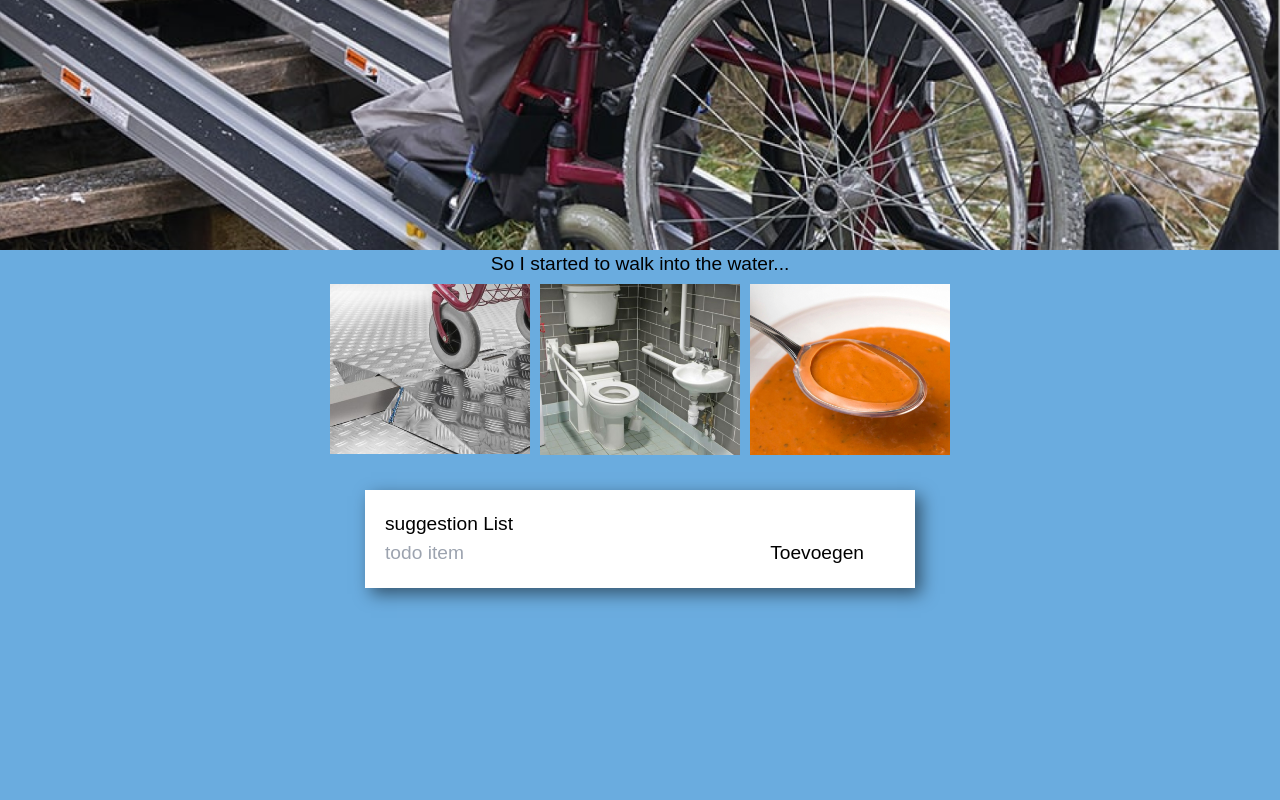
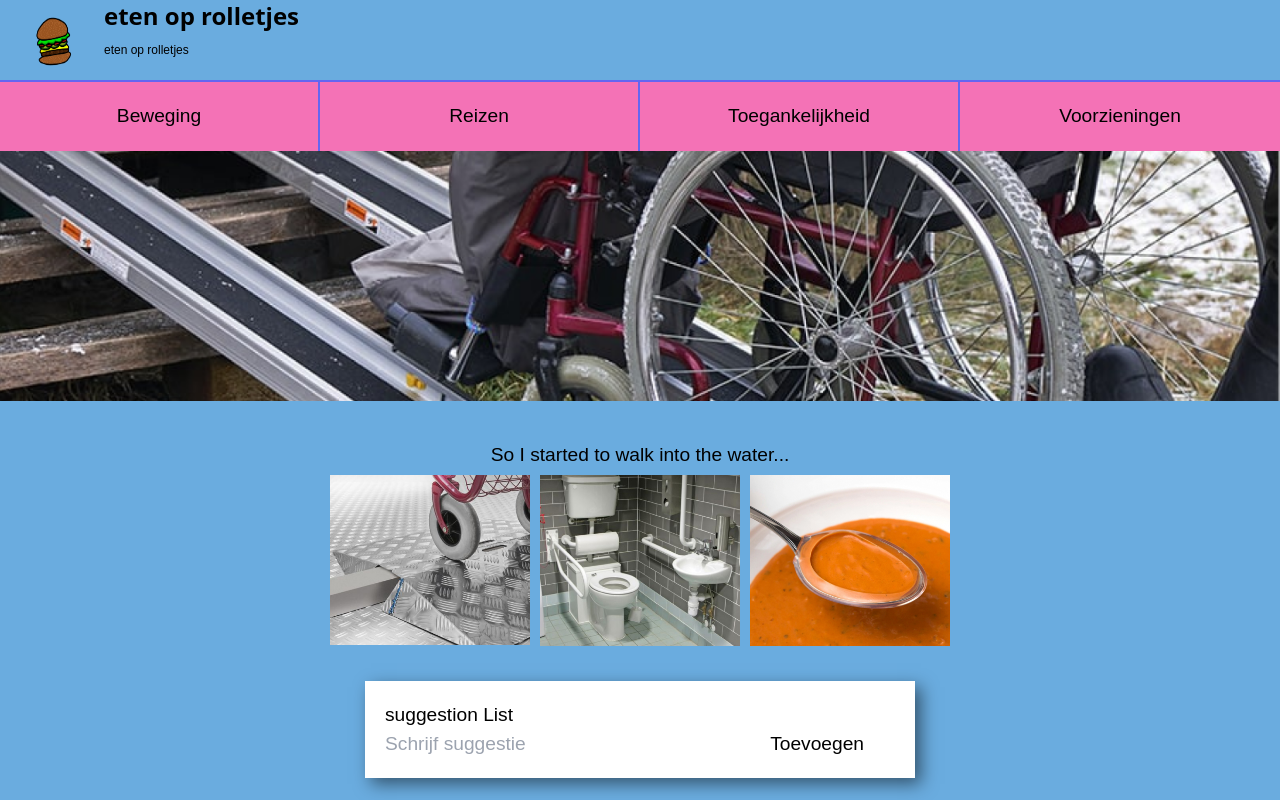
Before and after one commit to xanderkoen/CLE3, a website: page html/voorzieningen.html in a window 1280 px wide. Drawn offline with nearby package versions, Linux system fonts and the light colour scheme.

Commit message:
nav update

```diff
--- a/html/voorzieningen.html
+++ b/html/voorzieningen.html
@@ -10,25 +10,38 @@
     <title>Voorzieningen</title>
 </head>
 
-<div class="relative overflow-hidden bg-cover bg-no-repeat bg-center" style="
+<body>
+    <div class="pl-4 mb-2 sm:mb-0 flex flex-row
+    ">
+        <div class="h-20 w-20 self-center mr-2">
+            <img class="h-20 w-20 self-center" src="../media/Hamburger.gif" />
+        </div>
+        <div>
+            <a href="/home" class="text-2xl no-underline text-grey-darkest hover:text-blue-dark font-sans font-bold">eten op rolletjes</a><br>
+            <span class="text-xs text-grey-dark">eten op rolletjes</span>
+        </div>
+    </div>
+    <nav class="bg-pink-400 text-center grid grid-cols-4 border-solid border-sky-500">
+        <a href="beweging.html" class="border-t-2 border-r-2 p-5 border-indigo-500">Beweging</a>
+        <a href="reizen.html" class="border-t-2 border-r-2 p-5 border-indigo-500">Reizen</a>
+        <a href="toegankelijkheid.html" class="border-t-2 border-r-2 p-5 border-indigo-500">Toegankelijkheid</a>
+        <a href="voorzieningen.html" class="border-t-2 p-5 border-indigo-500">Voorzieningen</a>
+    </nav>
+    <div class="relative overflow-hidden bg-cover bg-no-repeat bg-center" style="
 background-image: url('../media/voorzieningbanner.png');
 height: 250px;
 ">
+    </div>
 
-</div>
-
-<body>
-
-    <p class="text-center">So I started to walk into the water...</p>
-
-    <section>
+    <section class="pt-10">
+        <p class="text-center">So I started to walk into the water...</p>
         <div id="foto-field"></div>
     </section>
     <section id="main">
         <div id="suggestionlist">
             <h1><i class="fas fa-clipboard-list"></i> suggestion List</h1>
             <form id="suggestion-form">
-                <input type="text" placeholder="todo item" name="suggestion" id="suggestion-field" />
+                <input type="text" placeholder="Schrijf suggestie" name="suggestion" id="suggestion-field" />
                 <input type="submit" value="Toevoegen" />
             </form>
             <ul id="list"></ul>
```
Also changed, not shown: media/Hamburger.gif (added).
